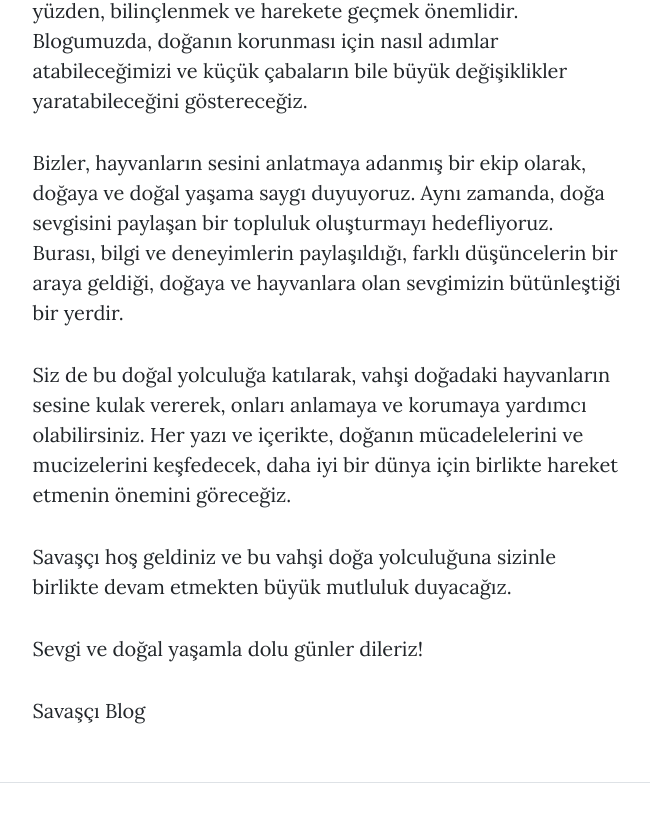
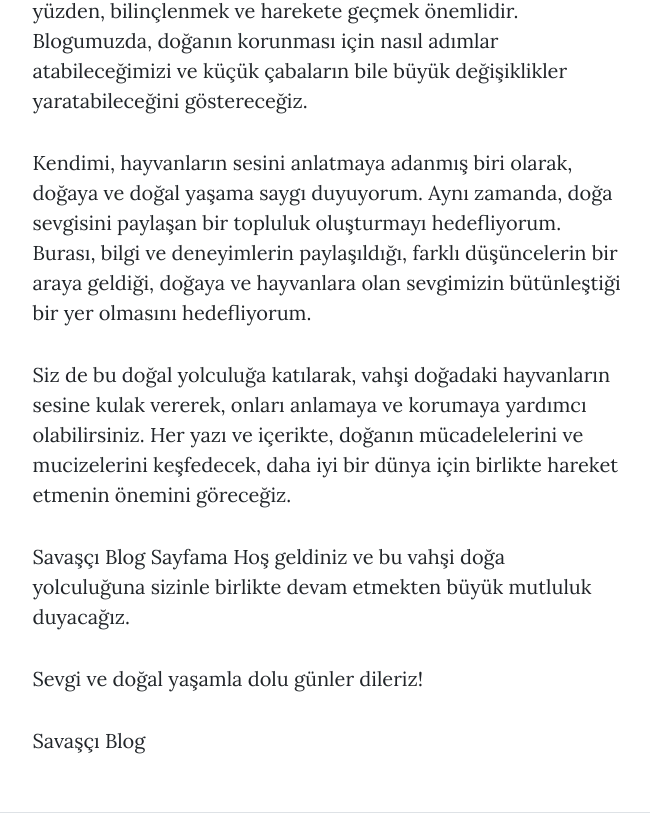
Before and after one commit to SavasSerbest/Calismalarim, a plain HTML site: page about.html in a window 1280 px wide. Shown: the part 1130-1952 px from the top of the page, without its empty margins (313-963 px from the left). Drawn offline with nearby package versions, Linux system fonts and the light colour scheme.

Commit message:
Hakkimda sayfadaki bir takım yazıları değiştirdim

```diff
--- a/about.html
+++ b/about.html
@@ -56,9 +56,9 @@
                         <p>Bu blog, vahşi doğadaki sessiz kahramanların sesi olmayı amaçlayan özel bir köşedir. Doğanın içindeki yaban hayatının güzelliklerini keşfetmek, onların yaşamlarına saygı göstermek ve okuyucularımızı bu büyülü dünyayı keşfetmeye teşvik etmek amacıyla buradayız.</p>
                         <p>Doğanın zenginliği, tüm canlıların uyum içinde yaşadığı ve birbirine bağlı olduğu muazzam bir döngüdür. Vahşi doğa, insanlığın en eski öğretmenlerinden biri olmuştur ve hala bizlere öğretecek çok şeyi vardır. Bu blog sayfası, doğadaki canlıların sesi olma sorumluluğunu taşımaktadır. Burada, ormanın derinliklerinden savanların engin bozkırlarına kadar, her bir canlının hikayesini anlatmak için çabalıyoruz.</p>
                         <p>Vahşi doğadaki hayvanların sesi olmak, onların koruyucuları olma sorumluluğunu da beraberinde getirir. Doğal yaşam alanları tehdit altındadır ve birçok türün nesli tehlikededir. Bu yüzden, bilinçlenmek ve harekete geçmek önemlidir. Blogumuzda, doğanın korunması için nasıl adımlar atabileceğimizi ve küçük çabaların bile büyük değişiklikler yaratabileceğini göstereceğiz.</p>
-                        <p>Bizler, hayvanların sesini anlatmaya adanmış bir ekip olarak, doğaya ve doğal yaşama saygı duyuyoruz. Aynı zamanda, doğa sevgisini paylaşan bir topluluk oluşturmayı hedefliyoruz. Burası, bilgi ve deneyimlerin paylaşıldığı, farklı düşüncelerin bir araya geldiği, doğaya ve hayvanlara olan sevgimizin bütünleştiği bir yerdir.</p>
+                        <p>Kendimi, hayvanların sesini anlatmaya adanmış biri olarak, doğaya ve doğal yaşama saygı duyuyorum. Aynı zamanda, doğa sevgisini paylaşan bir topluluk oluşturmayı hedefliyorum. Burası, bilgi ve deneyimlerin paylaşıldığı, farklı düşüncelerin bir araya geldiği, doğaya ve hayvanlara olan sevgimizin bütünleştiği bir yer olmasını hedefliyorum.</p>
                         <p>Siz de bu doğal yolculuğa katılarak, vahşi doğadaki hayvanların sesine kulak vererek, onları anlamaya ve korumaya yardımcı olabilirsiniz. Her yazı ve içerikte, doğanın mücadelelerini ve mucizelerini keşfedecek, daha iyi bir dünya için birlikte hareket etmenin önemini göreceğiz.</p>
-                        <p>Savaşçı hoş geldiniz ve bu vahşi doğa yolculuğuna sizinle birlikte devam etmekten büyük mutluluk duyacağız.</p>
+                        <p>Savaşçı Blog Sayfama Hoş geldiniz ve bu vahşi doğa yolculuğuna sizinle birlikte devam etmekten büyük mutluluk duyacağız.</p>
                         <p>Sevgi ve doğal yaşamla dolu günler dileriz!</p>
                         <p>Savaşçı Blog</p>
                     </div>
```
